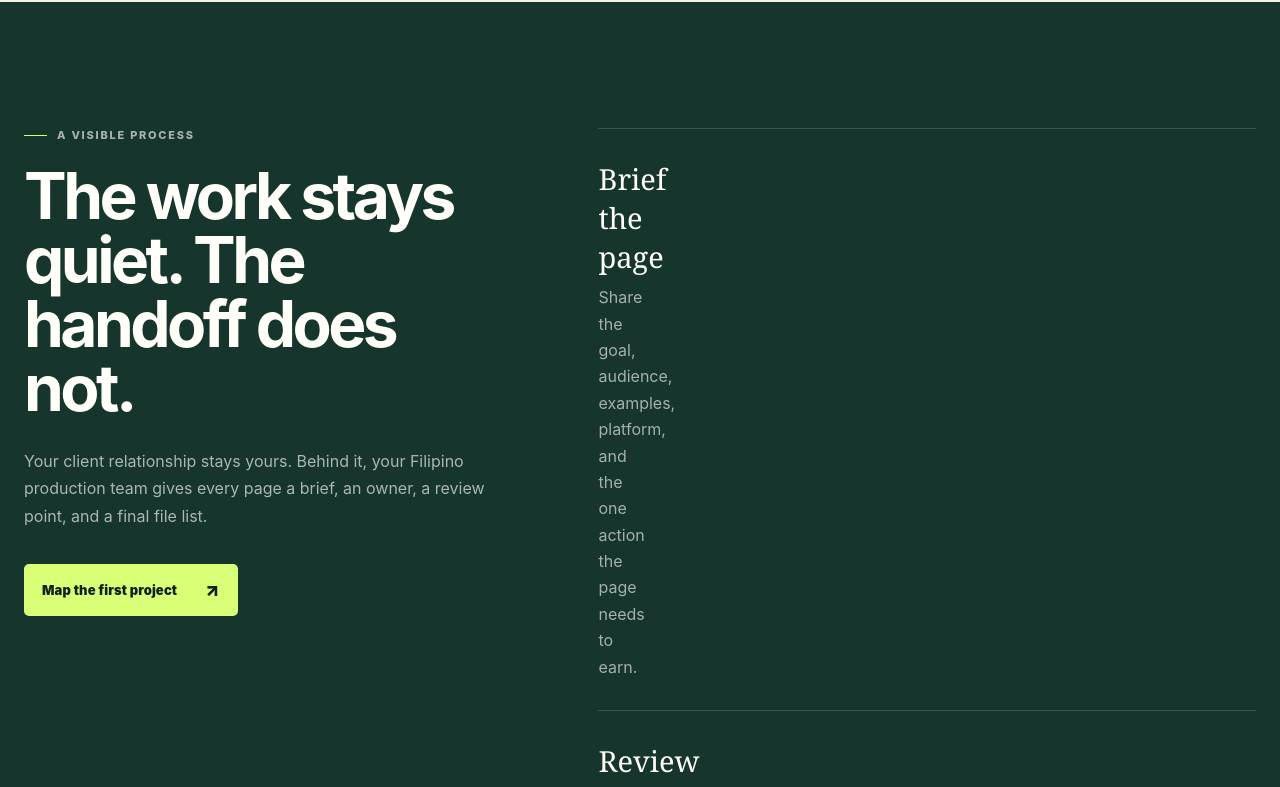
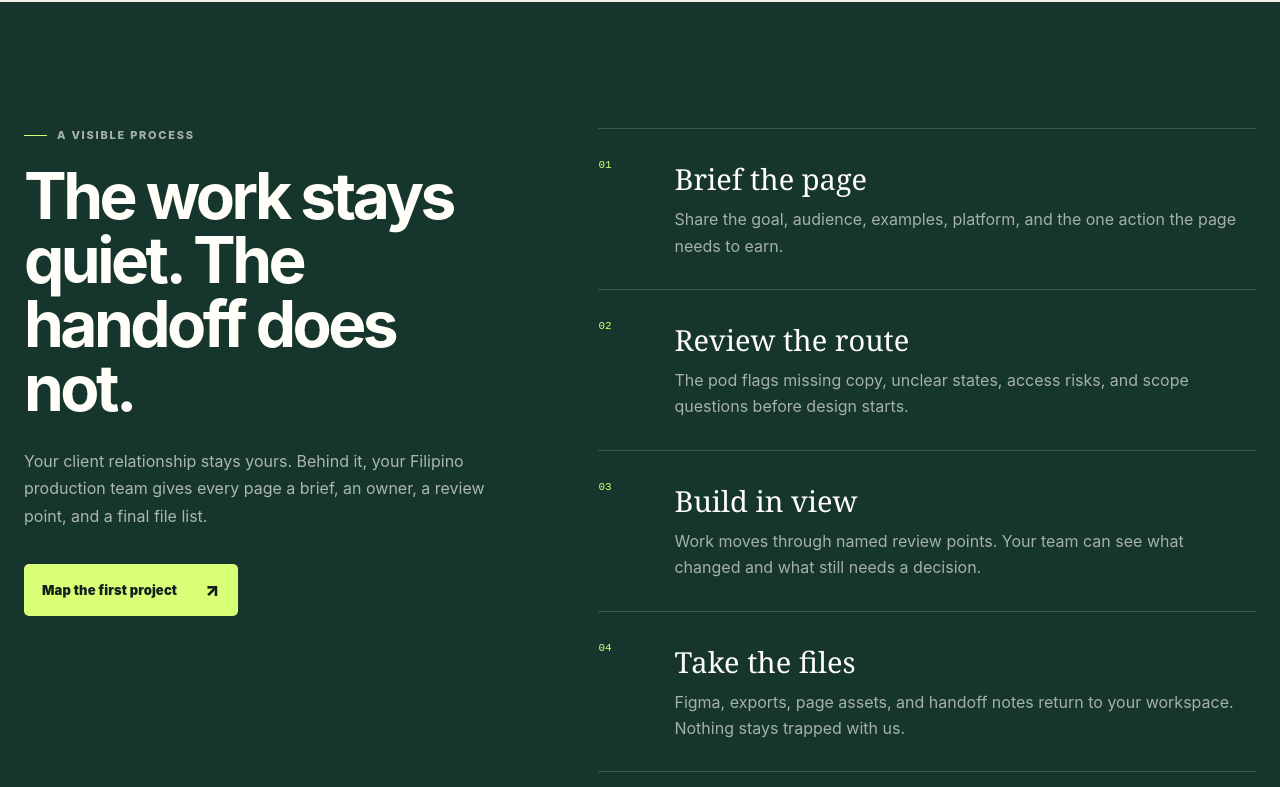
Before and after one commit to coolifystealthagents/websitedesignoutsource, a Next.js app: page / in a window 1280 px wide. Shown: the part 2180-2967 px from the top of the page. Built offline with nearby package versions, Linux system fonts and the light colour scheme.

Commit message:
[verified] fix homepage process grid

```diff
--- a/app/home.css
+++ b/app/home.css
@@ -98,13 +98,14 @@
 .studio-work-card > b span { color: var(--studio-coral); }
 
 .studio-process { padding: 126px 0; background: var(--studio-green); color: var(--studio-white); }
-.studio-process-grid { display: grid; grid-template-columns: .83fr 1.17fr; gap: 108px; }
-.studio-process-copy { position: sticky; top: 40px; align-self: start; }
+.studio-process-grid { display: grid; grid-template-columns: minmax(0, .83fr) minmax(0, 1.17fr); gap: 108px; }
+.studio-process-copy { position: sticky; top: 40px; align-self: start; min-width: 0; }
 .studio-process-copy h2 { max-width: 520px; }
 .studio-process-copy > p:not(.studio-kicker) { max-width: 510px; margin: 28px 0 34px; color: rgba(255,255,255,.64); line-height: 1.7; font-size: 16px; }
-.studio-step-list { border-top: 1px solid rgba(255,255,255,.16); }
-.studio-step-list article { display: grid; grid-template-columns: 56px 1fr; gap: 20px; padding: 30px 0; border-bottom: 1px solid rgba(255,255,255,.16); }
-.studio-step-list article > span { color: var(--studio-lime); font: 11px 'Space Grotesk', monospace; }
+.studio-step-list { min-width: 0; border-top: 1px solid rgba(255,255,255,.16); }
+.studio-step-list article { display: grid; grid-template-columns: 56px minmax(0, 1fr); gap: 20px; padding: 30px 0; border-bottom: 1px solid rgba(255,255,255,.16); }
+.studio-step-list article > span { grid-column: 1; grid-row: 1; color: var(--studio-lime); font: 11px 'Space Grotesk', monospace; }
+.studio-step-list article > div { grid-column: 2; grid-row: 1; min-width: 0; }
 .studio-step-list h3 { margin: 0 0 8px; font-family: Fraunces, Georgia, serif; font-size: 29px; font-weight: 500; }
 .studio-step-list p { max-width: 570px; margin: 0; color: rgba(255,255,255,.61); line-height: 1.65; }
 
--- a/app/page.tsx
+++ b/app/page.tsx
@@ -135,8 +135,9 @@ export default function Home() {
               <a className="studio-button studio-button-primary" href="/contact-us">Map the first project <span>↗</span></a>
             </div>
             <div className="studio-step-list">
-              {steps.map(([title, body]) => (
+              {steps.map(([title, body], index) => (
                 <article key={title}>
+                  <span aria-hidden="true">{String(index + 1).padStart(2, '0')}</span>
                   <div><h3>{title}</h3><p>{body}</p></div>
                 </article>
               ))}
```
Also changed, not shown: 1 other file (tests, documents, lock files or other folders).
